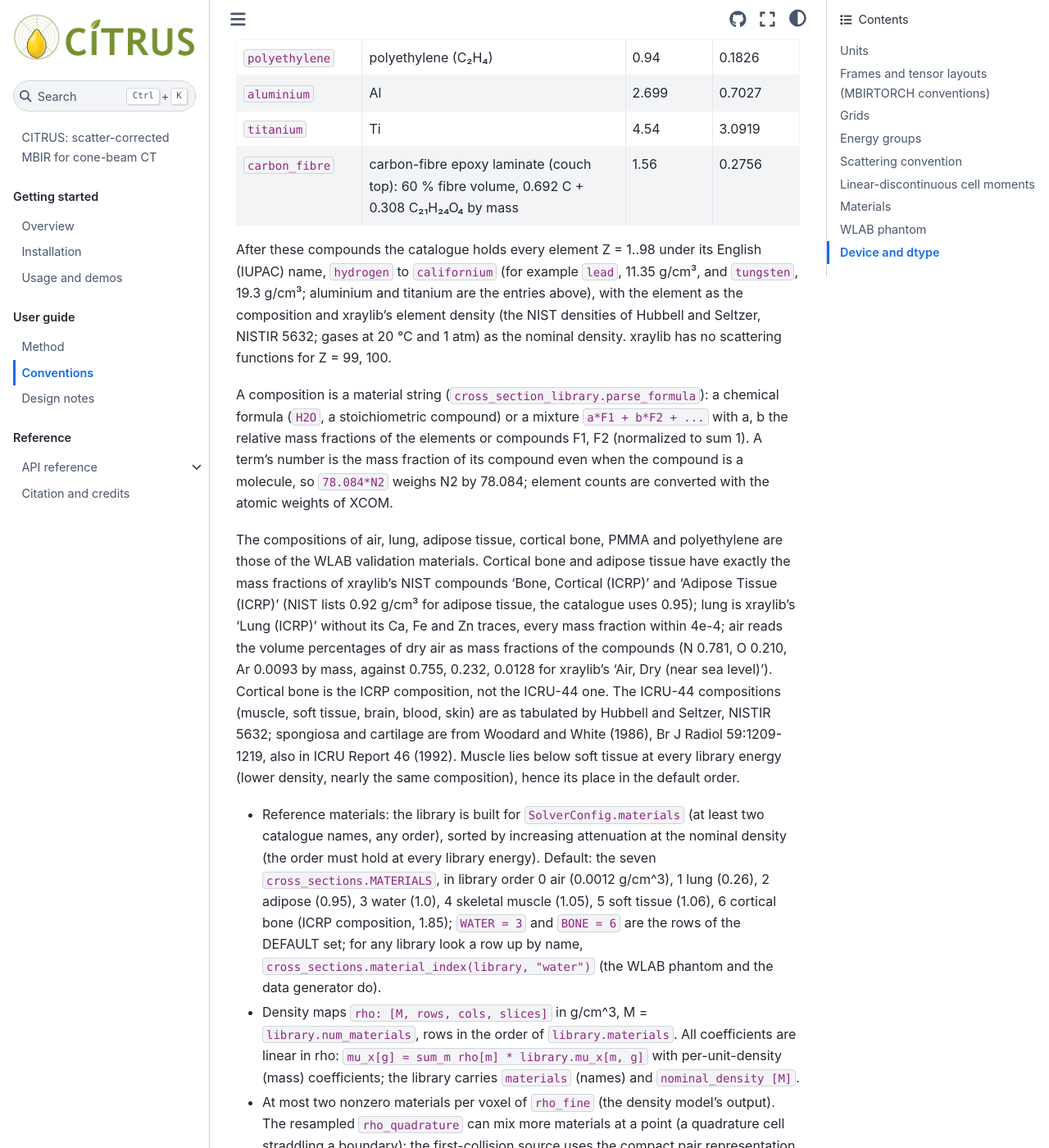
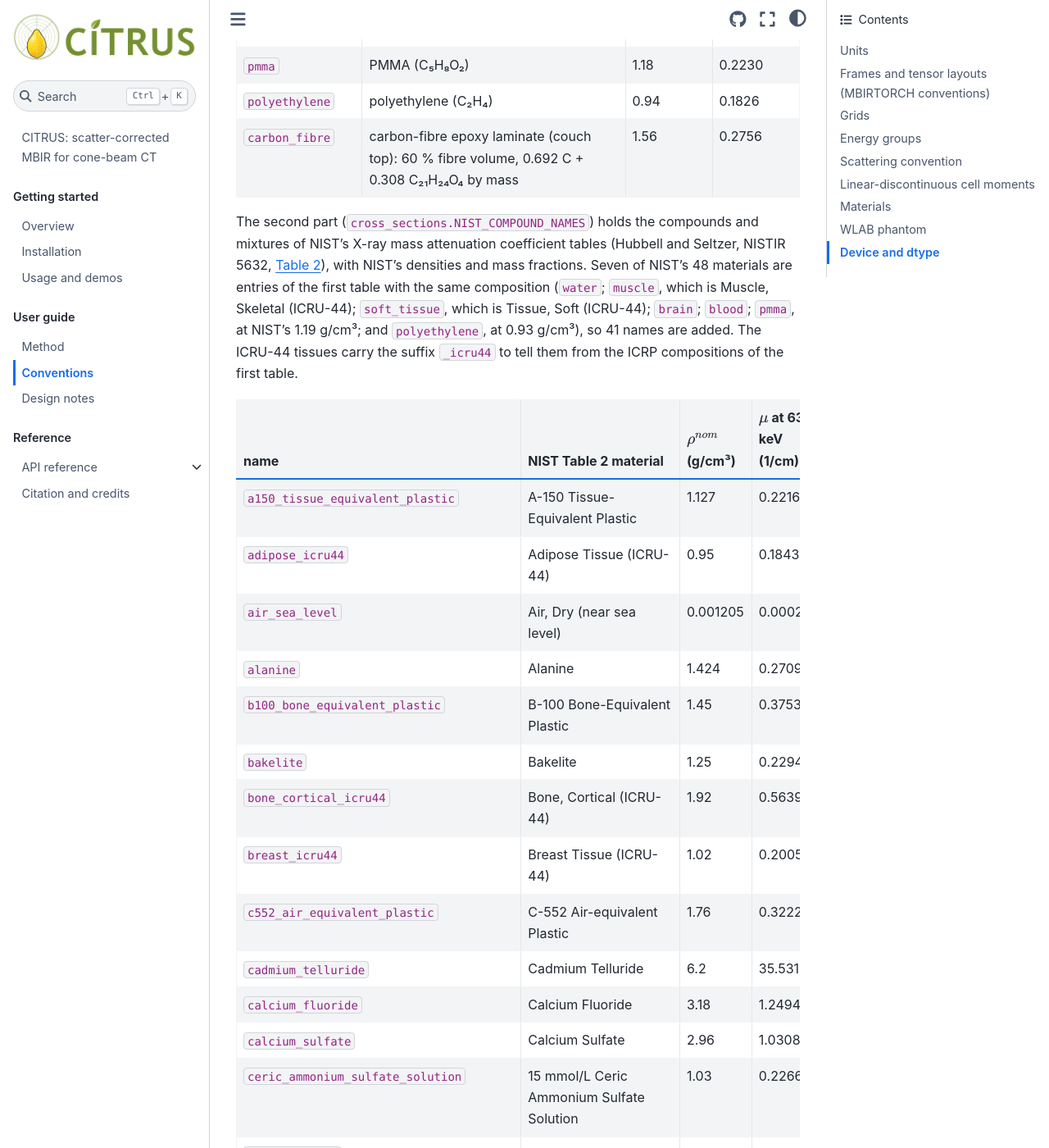
Before and after one commit to cabouman/citrus, a Sphinx documentation site: the page built from docs/source/conventions.rst, in a window 1280 px wide and 1400 px high, scrolled down 4167 px. Shown: the whole window at 82% size. Built offline with Sphinx 7.4.7 and the Sphinx Book theme 1.1.4, drawn with Linux system fonts in a browser that asks for light colours; some of the changed text lies outside the part shown.

Commit message:
v0.7.2: NIST compounds in the catalogue, sample spectra in demo/spectra
- The 48 compounds and mixtures of NIST's X-ray mass attenuation tables
  (Hubbell and Seltzer, Table 2) are catalogue entries with NIST's
  densities and mass fractions; 41 names are new (seven were already
  entries with the same composition). Every one builds a library.
- aluminium and titanium are element entries like the other elements
  instead of duplicates among the compounds.
- demo/spectra holds the 125 kVp and the 6 MV sample spectra as plain
  two-column files read by the demos; the package data keep the 125 kVp
  file as the API default and a test keeps the copies equal.
  load_spectrum_txt is exported by citrus.scatter_solver.
- Conventions page: hand-written entries and NIST entries in two tables.

Co-Authored-By: Claude Fable 5.1 <noreply@anthropic.com>

```diff
--- a/citrus/__init__.py
+++ b/citrus/__init__.py
@@ -5,7 +5,7 @@ MBIRTORCH bridge (``citrus.recon``) and the WLAB phantom, density model, view an
 helpers (``citrus.utilities``). The main entry points of the loop are re-exported here.
 """
 
-__version__ = "0.7.1"
+__version__ = "0.7.2"
 
 from .citrus import (CitrusConfig, CitrusState, citrus_recon, citrus_step, mbir_recon)  # noqa: E402
 
--- a/docs/source/conventions.rst
+++ b/docs/source/conventions.rst
@@ -105,7 +105,9 @@ Materials
 
 The material catalogue ``cross_sections.MATERIAL_CATALOGUE`` maps a name to (nominal density, composition). The
 nominal density is the density of the material in the body or the scanner; the nominal attenuation is given at the
-spectrum mean of the default 125 kVp spectrum (63 keV). The first seven are the default reference materials.
+spectrum mean of the default 125 kVp spectrum (63 keV). The catalogue has three parts: the compounds and tissues
+below (the first seven are the default reference materials), the compounds of NIST's attenuation tables, and the
+elements.
 
 .. list-table::
    :header-rows: 1
@@ -171,24 +173,196 @@ spectrum mean of the default 125 kVp spectrum (63 keV). The first seven are the
      - polyethylene (C₂H₄)
      - 0.94
      - 0.1826
-   * - ``aluminium``
-     - Al
-     - 2.699
-     - 0.7027
-   * - ``titanium``
-     - Ti
-     - 4.54
-     - 3.0919
    * - ``carbon_fibre``
      - carbon-fibre epoxy laminate (couch top): 60 % fibre volume, 0.692 C + 0.308 C₂₁H₂₄O₄ by mass
      - 1.56
      - 0.2756
 
-After these compounds the catalogue holds every element Z = 1..98 under its English (IUPAC) name, ``hydrogen`` to
-``californium`` (for example ``lead``, 11.35 g/cm³, and ``tungsten``, 19.3 g/cm³; aluminium and titanium are the
-entries above), with the element as the composition and xraylib's element density (the NIST densities of Hubbell and
-Seltzer, NISTIR 5632; gases at 20 °C and 1 atm) as the nominal density. xraylib has no scattering functions for
-Z = 99, 100.
+The second part (``cross_sections.NIST_COMPOUND_NAMES``) holds the compounds and mixtures of NIST's X-ray mass
+attenuation coefficient tables (Hubbell and Seltzer, NISTIR 5632, `Table 2
+<https://physics.nist.gov/PhysRefData/XrayMassCoef/tab2.html>`_), with NIST's densities and mass fractions. Seven of
+NIST's 48 materials are entries of the first table with the same composition (``water``; ``muscle``, which is Muscle,
+Skeletal (ICRU-44); ``soft_tissue``, which is Tissue, Soft (ICRU-44); ``brain``; ``blood``; ``pmma``, at NIST's
+1.19 g/cm³; and ``polyethylene``, at 0.93 g/cm³), so 41 names are added. The ICRU-44 tissues carry the suffix
+``_icru44`` to tell them from the ICRP compositions of the first table.
+
+.. list-table::
+   :header-rows: 1
+   :widths: 26 36 12 14
+
+   * - name
+     - NIST Table 2 material
+     - :math:`\rho^{nom}` (g/cm³)
+     - :math:`\mu` at 63 keV (1/cm)
+   * - ``a150_tissue_equivalent_plastic``
+     - A-150 Tissue-Equivalent Plastic
+     - 1.127
+     - 0.2216
+   * - ``adipose_icru44``
+     - Adipose Tissue (ICRU-44)
+     - 0.95
+     - 0.1843
+   * - ``air_sea_level``
+     - Air, Dry (near sea level)
+     - 0.001205
+     - 0.0002
+   * - ``alanine``
+     - Alanine
+     - 1.424
+     - 0.2709
+   * - ``b100_bone_equivalent_plastic``
+     - B-100 Bone-Equivalent Plastic
+     - 1.45
+     - 0.3753
+   * - ``bakelite``
+     - Bakelite
+     - 1.25
+     - 0.2294
+   * - ``bone_cortical_icru44``
+     - Bone, Cortical (ICRU-44)
+     - 1.92
+     - 0.5639
+   * - ``breast_icru44``
+     - Breast Tissue (ICRU-44)
+     - 1.02
+     - 0.2005
+   * - ``c552_air_equivalent_plastic``
+     - C-552 Air-equivalent Plastic
+     - 1.76
+     - 0.3222
+   * - ``cadmium_telluride``
+     - Cadmium Telluride
+     - 6.2
+     - 35.5319
+   * - ``calcium_fluoride``
+     - Calcium Fluoride
+     - 3.18
+     - 1.2494
+   * - ``calcium_sulfate``
+     - Calcium Sulfate
+     - 2.96
+     - 1.0308
+   * - ``ceric_ammonium_sulfate_solution``
+     - 15 mmol/L Ceric Ammonium Sulfate Solution
+     - 1.03
+     - 0.2266
+   * - ``cesium_iodide``
+     - Cesium Iodide
+     - 4.51
+     - 31.3171
+   * - ``concrete_ordinary``
+     - Concrete, Ordinary
+     - 2.3
+     - 0.5781
+   * - ``concrete_barite``
+     - Concrete, Barite (Type BA)
+     - 3.35
+     - 12.2057
+   * - ``eye_lens_icru44``
+     - Eye Lens (ICRU-44)
+     - 1.07
+     - 0.2108
+   * - ``ferrous_sulfate_fricke``
+     - Ferrous Sulfate, Standard Fricke
+     - 1.024
+     - 0.2081
+   * - ``gadolinium_oxysulfide``
+     - Gadolinium Oxysulfide
+     - 7.44
+     - 64.2909
+   * - ``gafchromic_sensor``
+     - Gafchromic Sensor
+     - 1.3
+     - 0.2461
+   * - ``gallium_arsenide``
+     - Gallium Arsenide
+     - 5.31
+     - 9.4925
+   * - ``glass_borosilicate``
+     - Glass, Borosilicate (Pyrex)
+     - 2.23
+     - 0.5126
+   * - ``glass_lead``
+     - Glass, Lead
+     - 6.22
+     - 21.0818
+   * - ``lithium_fluoride``
+     - Lithium Fluoride
+     - 2.635
+     - 0.4593
+   * - ``lithium_tetraborate``
+     - Lithium Tetraborate
+     - 2.44
+     - 0.4266
+   * - ``lung_icru44``
+     - Lung Tissue (ICRU-44)
+     - 1.05
+     - 0.2107
+   * - ``magnesium_tetraborate``
+     - Magnesium Tetraborate
+     - 2.53
+     - 0.4720
+   * - ``mercuric_iodide``
+     - Mercuric Iodide
+     - 6.36
+     - 35.1756
+   * - ``ovary_icru44``
+     - Ovary (ICRU-44)
+     - 1.05
+     - 0.2108
+   * - ``photographic_emulsion_kodak_aa``
+     - Photographic Emulsion (Kodak Type AA)
+     - 2.2
+     - 4.6413
+   * - ``photographic_emulsion_standard_nuclear``
+     - Photographic Emulsion (Standard Nuclear)
+     - 3.815
+     - 12.3398
+   * - ``plastic_scintillator``
+     - Plastic Scintillator, Vinyltoluene
+     - 1.032
+     - 0.1913
+   * - ``mylar``
+     - Polyethylene Terephthalate (Mylar)
+     - 1.38
+     - 0.2531
+   * - ``polystyrene``
+     - Polystyrene
+     - 1.06
+     - 0.1953
+   * - ``teflon``
+     - Polytetrafluoroethylene (Teflon)
+     - 2.25
+     - 0.4112
+   * - ``polyvinyl_chloride``
+     - Polyvinyl Chloride
+     - 1.406
+     - 0.4340
+   * - ``radiochromic_dye_film``
+     - Radiochromic Dye Film, Nylon Base
+     - 1.08
+     - 0.2057
+   * - ``testis_icru44``
+     - Testis (ICRU-44)
+     - 1.04
+     - 0.2087
+   * - ``soft_tissue_four_component``
+     - Tissue, Soft (ICRU Four-Component)
+     - 1
+     - 0.1982
+   * - ``tissue_equivalent_gas_methane``
+     - Tissue-Equivalent Gas, Methane Based
+     - 0.001064
+     - 0.0002
+   * - ``tissue_equivalent_gas_propane``
+     - Tissue-Equivalent Gas, Propane Based
+     - 0.001826
+     - 0.0004
+
+The third part holds every element Z = 1..98 under its English (IUPAC) name, ``hydrogen`` to ``californium`` (for
+example ``aluminium``, 2.6989 g/cm³, ``titanium``, 4.54 g/cm³, ``lead``, 11.35 g/cm³, and ``tungsten``, 19.3 g/cm³),
+with the element as the composition and xraylib's element density (the NIST densities of Hubbell and Seltzer,
+NISTIR 5632; gases at 20 °C and 1 atm) as the nominal density. xraylib has no scattering functions for Z = 99, 100.
 
 A composition is a material string (``cross_section_library.parse_formula``): a chemical formula (``H2O``, a
 stoichiometric compound) or a mixture ``a*F1 + b*F2 + ...`` with a, b the relative mass fractions of the elements or
--- a/docs/source/usage.rst
+++ b/docs/source/usage.rst
@@ -218,10 +218,11 @@ Two settings of ``SolverConfig`` shape the library (:doc:`method`, "Uncollided f
 .. code-block:: python
 
    from dataclasses import replace
-   from citrus.scatter_solver.cross_section_library import load_spectrum_txt
+   from citrus.scatter_solver import load_spectrum_txt
 
    config = replace(SolverConfig(), num_groups=12)                       # adaptive table, scattered-fluence groups
-   solver = wlab_solver(0.5, config=config, spectrum=load_spectrum_txt("spectrum_6mv.txt"), device="cuda")
+   spectrum = load_spectrum_txt("demo/spectra/spectrum_6mv.txt")         # a 6 MV linac spectrum
+   solver = wlab_solver(0.5, config=config, spectrum=spectrum, device="cuda")
    legacy = replace(SolverConfig(), angular_table_grid="uniform", group_edges_method="equal_fluence")  # citrus 0.5
 
 ``wlab_solver`` (and ``ScatterSolver(None, config, ...)``) returns a solver whose library is built on first use, so
```
Also changed, not shown: CHANGELOG.md (+17 -0 lines), README.md (+1 -1 lines), docs/source/design_notes.rst (+7 -4 lines), 12 other files.
